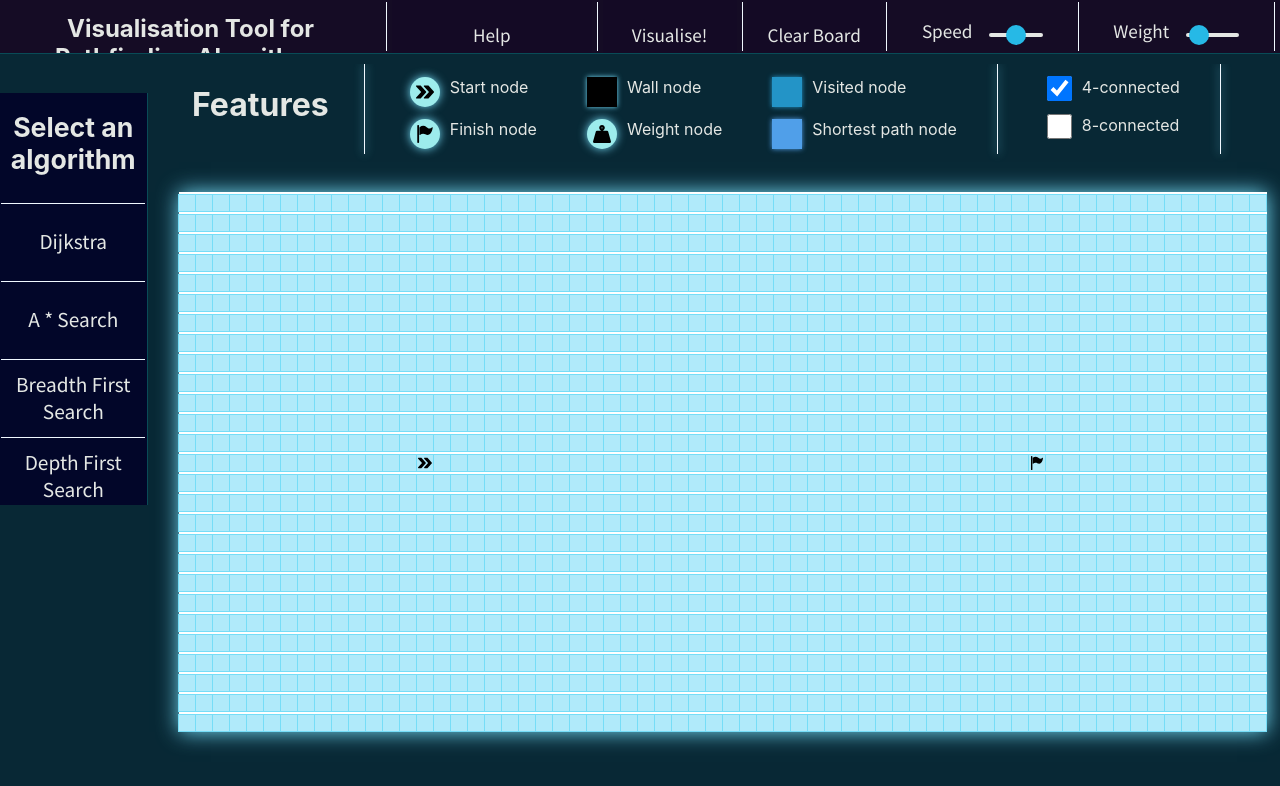
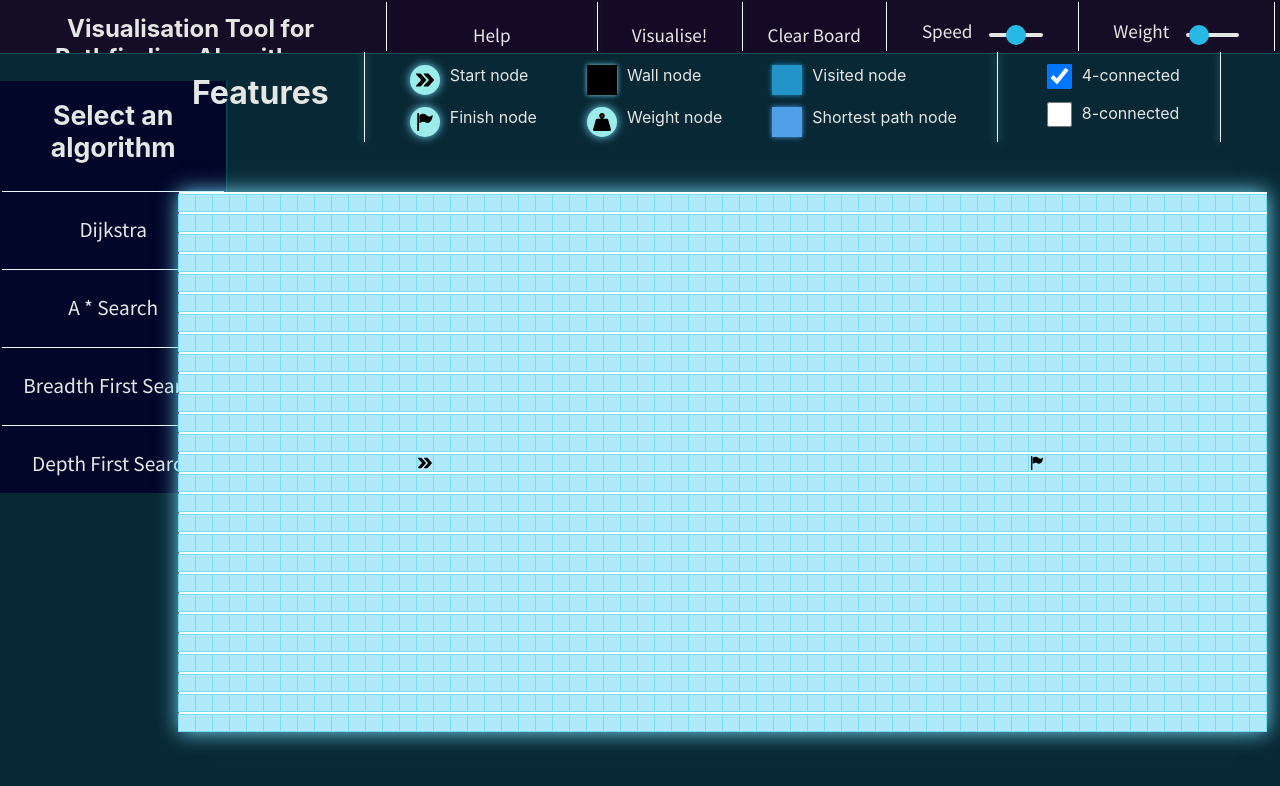
Before and after one commit to kysoh1/pathfinding-algorithm-visualiser, a React (Create React App) app: page / in a window 1280 px wide. Shown: the top 786 px of the page. Built offline with nearby package versions, Linux system fonts and the light colour scheme.

Commit message:
Fixed dimensions

```diff
--- a/src/visuals/navbar.css
+++ b/src/visuals/navbar.css
@@ -30,7 +30,7 @@
 .topBar {
     overflow: hidden;
     display: flex;
-    position: absolute;
+    position: relative;
     height: 4.15vw;
     width: 100%;
     top: 0;
@@ -103,15 +103,15 @@
 }
 
 .underTopBar {
-    position: relative;
-    top: -1.8vw;
+    position: absolute;
+    top: -35px;
 }
 
 /* Side navigation panel */
 .sideBar {
     overflow: hidden;
     height: 91.4%;
-    width: 11.45%;
+    width: 22%;
     background-color: rgb(2, 6, 41);
     border-right: 1px solid rgb(9, 75, 87);
 }
```
